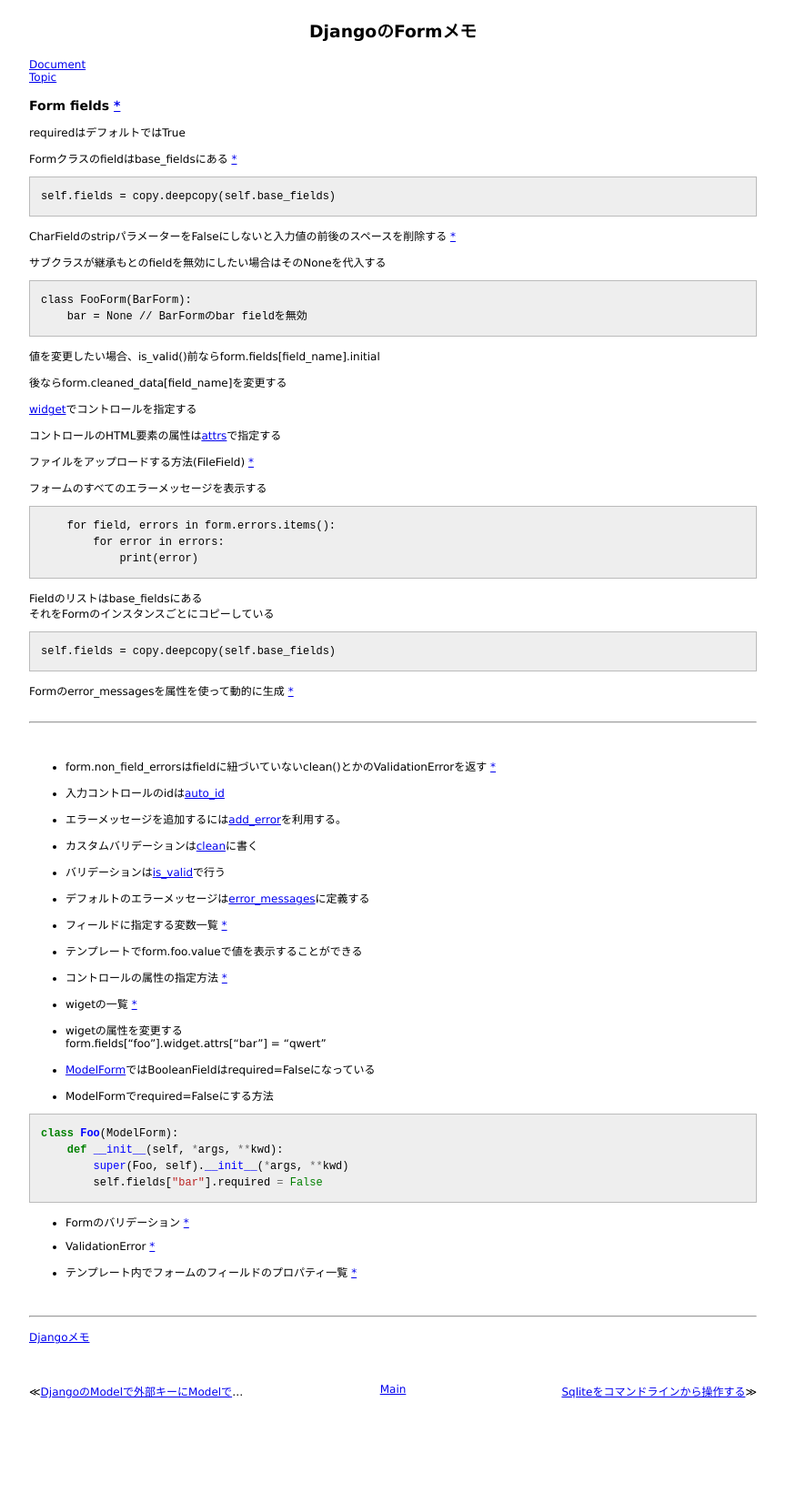
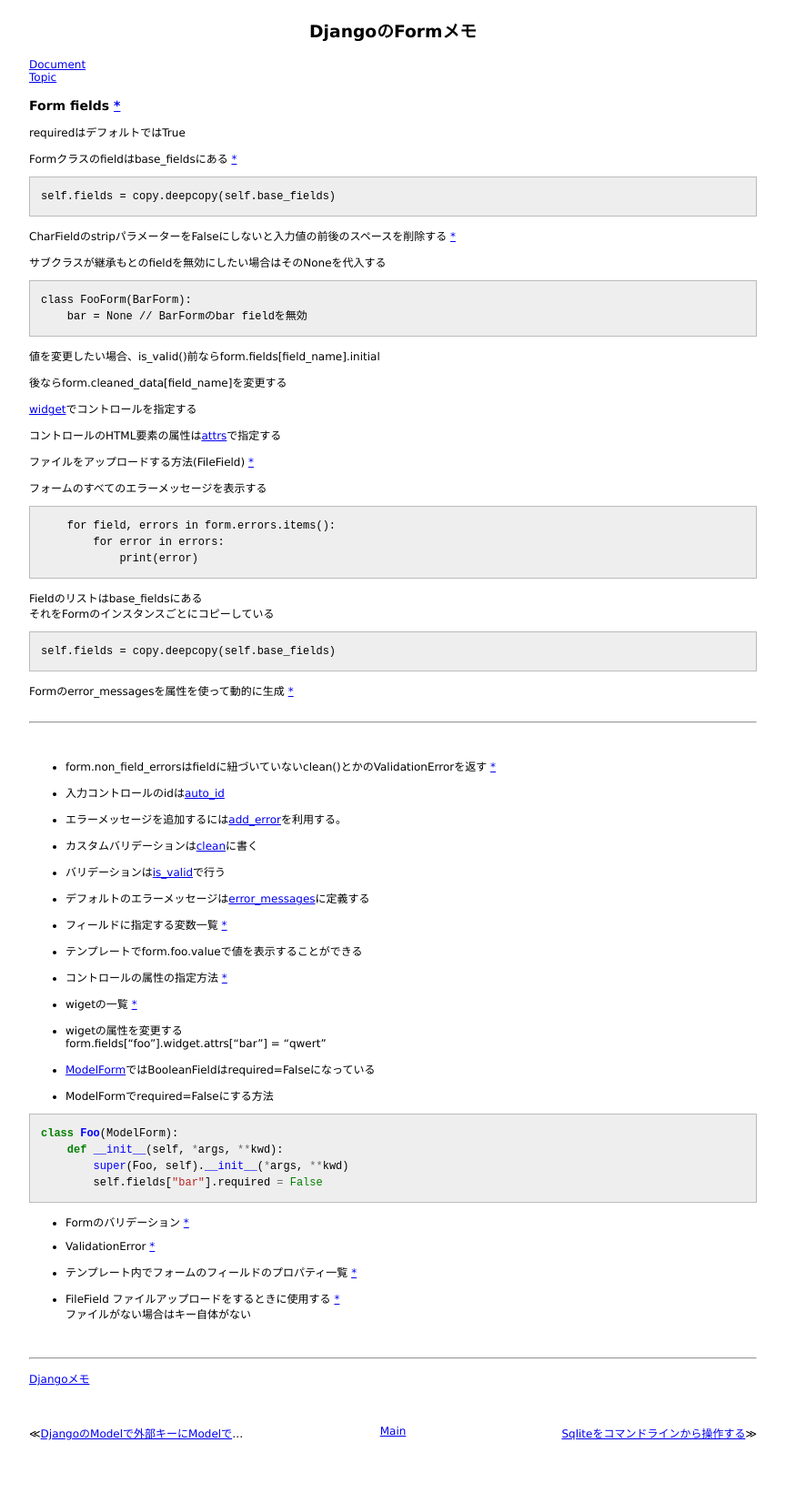
Before and after one commit to 38elements/38elements.github.com, a Jekyll site: the page built from _posts/2014-12-02-django-forms.md, in a window 1280 px wide. Shown: the whole page at 91% size, without its empty margins (208-1071 px from the left). Built offline with Jekyll 4.4.1, drawn with Linux system fonts in a browser that asks for light colours; before the commit the page ends 1606 px from its top, so only the background shows below that.

Commit message:
Update 2014-12-02-django-forms.md

```diff
--- a/_posts/2014-12-02-django-forms.md
+++ b/_posts/2014-12-02-django-forms.md
@@ -91,6 +91,9 @@ class Foo(ModelForm):
 * ValidationError [\*](https://docs.djangoproject.com/en/stable/ref/exceptions/#validationerror)
 
 * テンプレート内でフォームのフィールドのプロパティ一覧 [\*](https://docs.djangoproject.com/ja/stable/topics/forms/#looping-over-the-form-s-fields)
+
+* FileField ファイルアップロードをするときに使用する [\*](https://docs.djangoproject.com/ja/1.9/ref/forms/fields/#filefield)
+ファイルがない場合はキー自体がない
 <br>
 <br/>
 <hr/>
```
